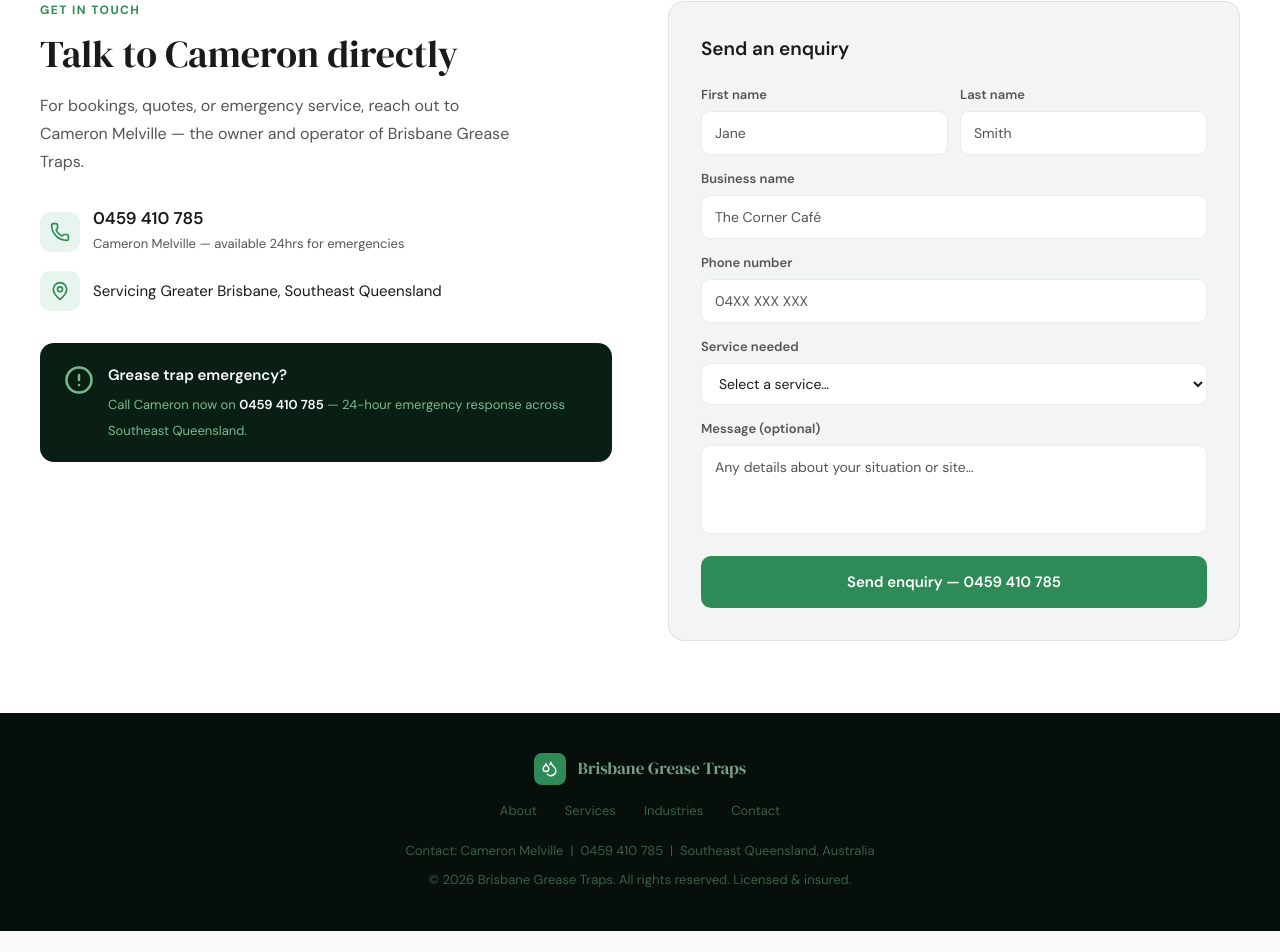
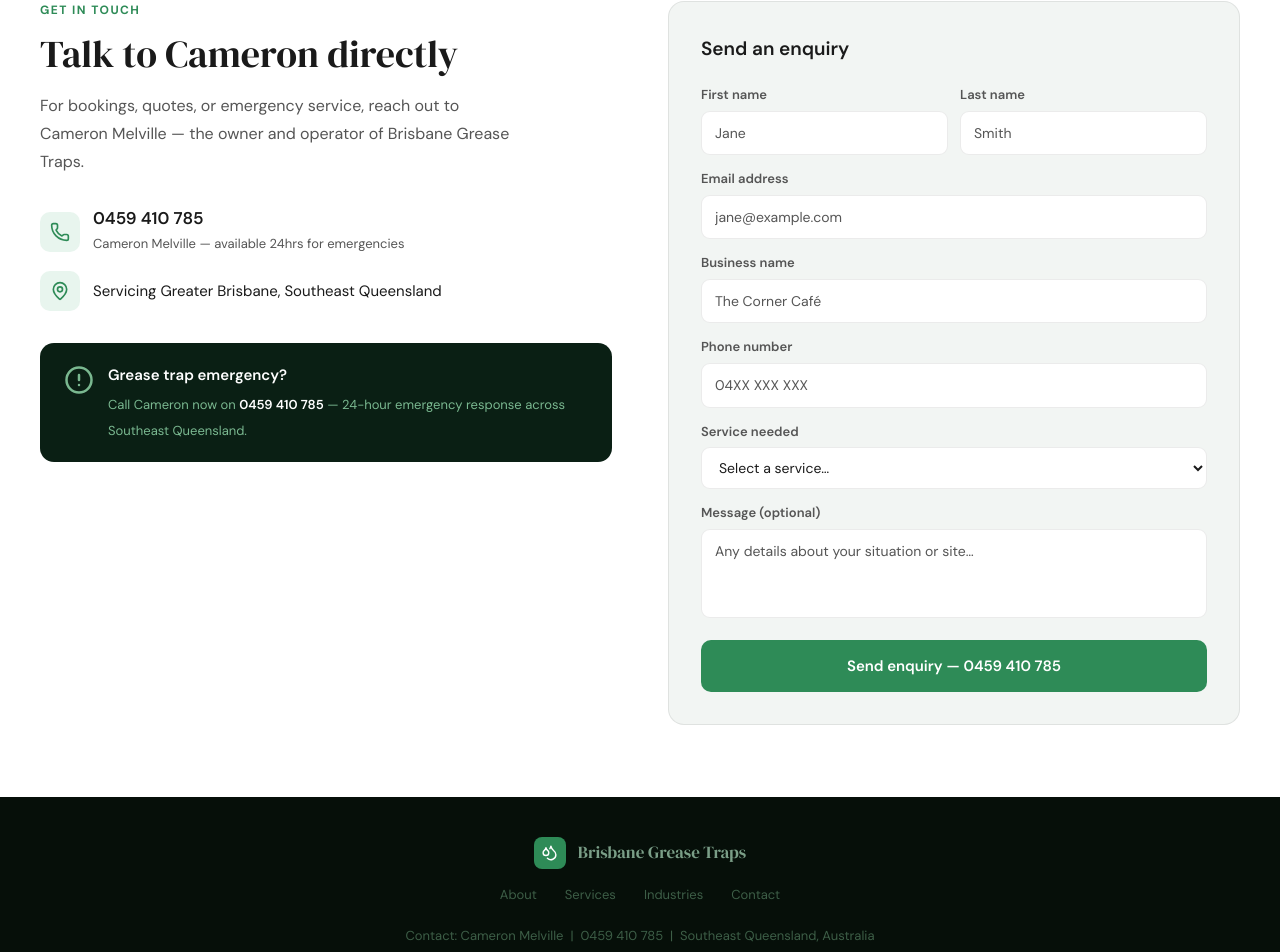
Before and after one commit to indigo165z/BGT, a Next.js app: page /about in a window 1280 px wide. Shown: the part 2185-3137 px from the top of the page. Before the commit the page ends 3116 px from the top, so only its background shows below. Built offline with nearby package versions, Linux system fonts and the light colour scheme.

Commit message:
Add email field to contact form for Web3Forms compatibility
Co-Authored-By: Claude Sonnet 4.6 <noreply@anthropic.com>

```diff
--- a/src/components/ContactForm.tsx
+++ b/src/components/ContactForm.tsx
@@ -10,6 +10,7 @@ const schema = z.object({
   firstName: z.string().min(2, "Required"),
   lastName: z.string().min(1, "Required"),
   businessName: z.string().min(2, "Required"),
+  email: z.string().email("Enter a valid email address"),
   phone: z.string().min(8, "Enter a valid phone number").regex(/^[\d\s\-+()]+$/, "Invalid number"),
   serviceType: z.string().min(1, "Please select a service"),
   message: z.string().optional(),
@@ -37,6 +38,7 @@ export default function ContactForm() {
           access_key: "8aa97eee-37c2-4f4d-85d0-020479121189",
           subject: `Enquiry — ${data.serviceType} — ${data.businessName}`,
           name: `${data.firstName} ${data.lastName}`,
+          email: data.email,
           phone: data.phone,
           business: data.businessName,
           service: data.serviceType,
@@ -82,6 +84,12 @@ export default function ContactForm() {
           <input type="text" placeholder="Smith" {...register("lastName")} className={inputCls} />
           {errors.lastName && <p className="mt-1 text-xs text-red-500">{errors.lastName.message}</p>}
         </div>
+      </div>
+
+      <div>
+        <label className="block text-[13px] font-semibold text-muted-foreground mb-[5px]">Email address</label>
+        <input type="email" placeholder="jane@example.com" {...register("email")} className={inputCls} />
+        {errors.email && <p className="mt-1 text-xs text-red-500">{errors.email.message}</p>}
       </div>
 
       <div>
```
